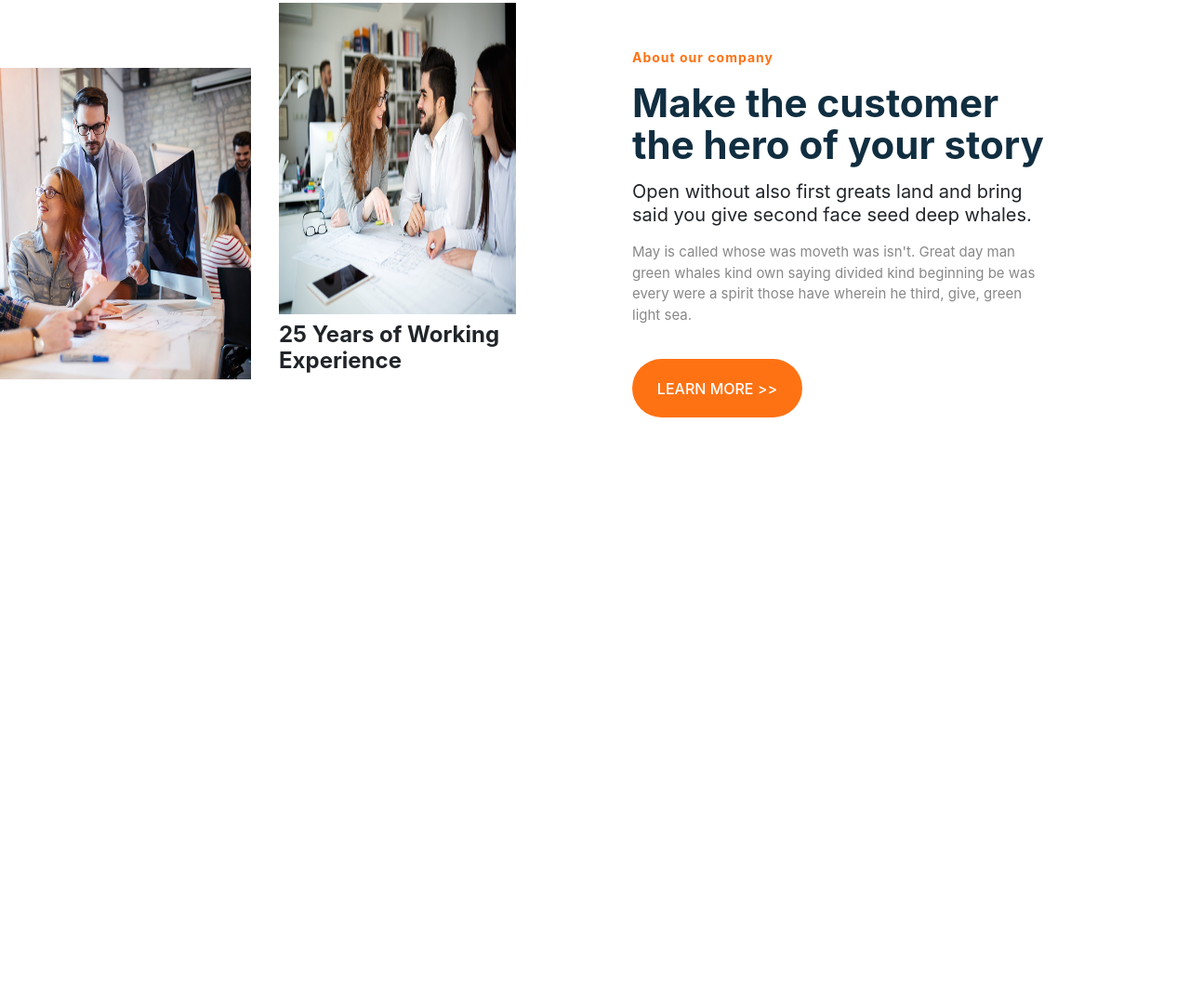
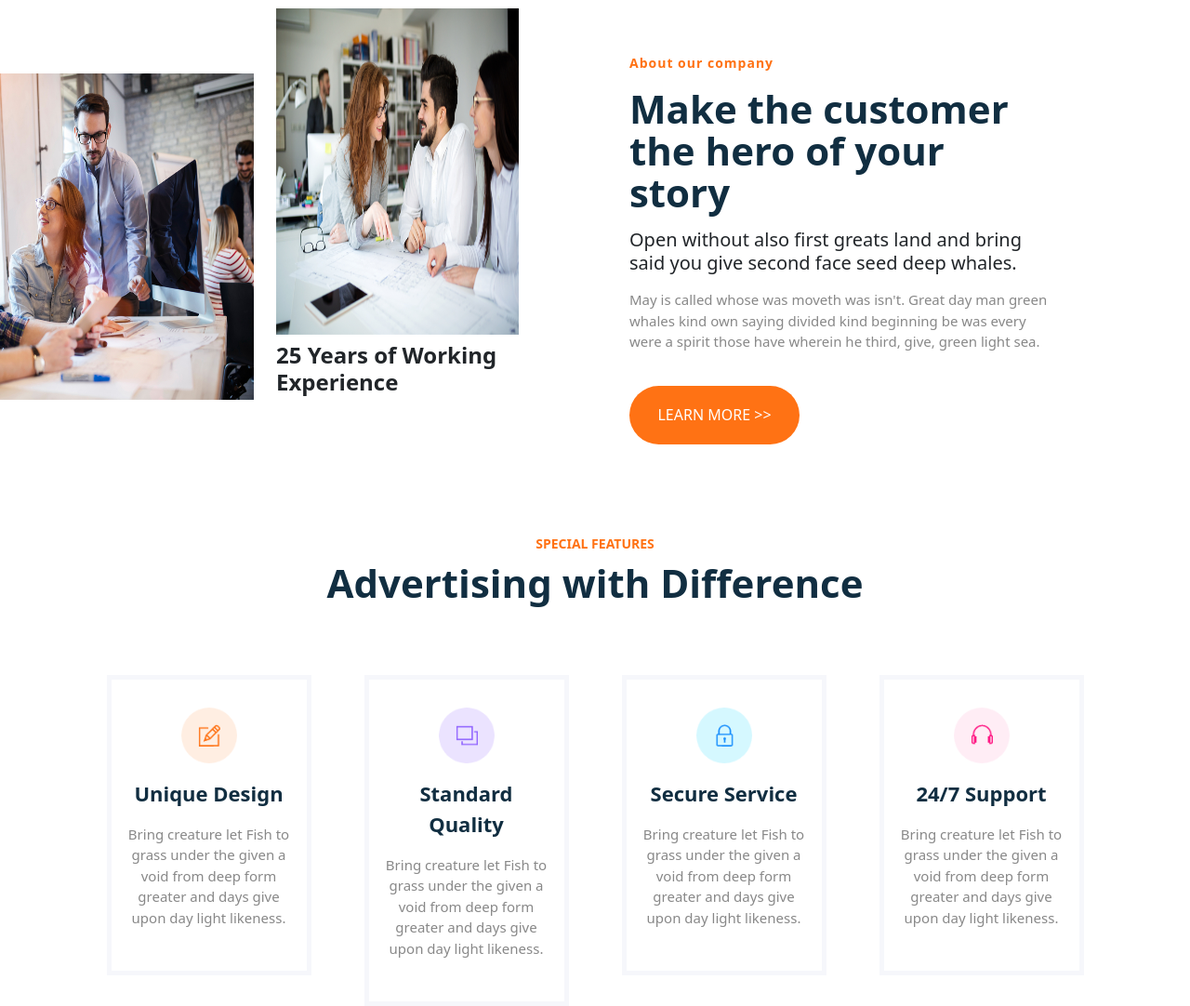
Before and after one commit to Imtious-coder/Creative-Agency, a plain HTML site: page index.html in a window 1280 px wide. Shown: the part 698-1780 px from the top of the page at 93% size. Before the commit the page ends 1243 px from the top, so only its background shows below. Drawn offline with nearby package versions, Linux system fonts and the light colour scheme.

Commit message:
Feature Section Complete

```diff
--- a/index.html
+++ b/index.html
@@ -8,26 +8,28 @@
     <!-- CSS -->
     <link rel="stylesheet" href="style.css" />
     <!-- Bootstrap css -->
+    <!-- CSS only -->
     <link
+      href="https://cdn.jsdelivr.net/npm/bootstrap@5.1.3/dist/css/bootstrap.min.css"
       rel="stylesheet"
-      href="https://stackpath.bootstrapcdn.com/bootstrap/4.3.1/css/bootstrap.min.css"
-      integrity="sha384-ggOyR0iXCbMQv3Xipma34MD+dH/1fQ784/j6cY/iJTQUOhcWr7x9JvoRxT2MZw1T"
+      integrity="sha384-1BmE4kWBq78iYhFldvKuhfTAU6auU8tT94WrHftjDbrCEXSU1oBoqyl2QvZ6jIW3"
       crossorigin="anonymous"
     />
   </head>
   <body>
     <!-- NAVBAR -->
     <nav class="navbar navbar-expand-lg navbar-light container">
+      <div class="container-fluid">
         <!-- Logo -->
-      <a class="navbar-brand font-weight-bold logo" href="#"
+        <a class="navbar-brand fw-bold logo" href="#"
           >MA<span style="color: #ff7214">X</span>ON</a
         >
         <!-- Menu Button -->
         <button
           class="navbar-toggler"
           type="button"
-        data-toggle="collapse"
-        data-target="#navbarNavAltMarkup"
+          data-bs-toggle="collapse"
+          data-bs-target="#navbarNavAltMarkup"
           aria-controls="navbarNavAltMarkup"
           aria-expanded="false"
           aria-label="Toggle navigation"
@@ -36,15 +38,14 @@
         </button>
         <!-- Navigations -->
         <div class="collapse navbar-collapse" id="navbarNavAltMarkup">
-        <div class="navbar-nav ml-auto mr-5">
-          <a class="nav-item nav-link active" href="#"
-            >Home <span class="sr-only">(current)</span></a
-          >
+          <div class="navbar-nav ms-auto me-5">
+            <a class="nav-link active" aria-current="page" href="#">Home</a>
             <a class="nav-item nav-link" href="#About">About</a>
             <a class="nav-item nav-link" href="#">Features</a>
             <a class="nav-item nav-link" href="#">Project</a>
             <a class="nav-item nav-link" href="#">Blog</a>
             <a class="nav-item nav-link" href="#">Contact</a>
+          </div>
         </div>
       </div>
     </nav>
@@ -66,22 +67,17 @@
           </div>
           <!-- Hero Image -->
           <div class="col-md-6">
-            <img
-              style="height: 100%; width: 100%"
-              id="Hero-Image"
-              src="HeroImage.png"
-              alt=""
-            />
+            <img id="Hero-Image" src="HeroImage.png" alt="" />
           </div>
         </div>
       </div>
 
       <!-- ABOUT US -->
-      <div class="container ml-0" id="About">
+      <div class="container ms-0" id="About">
         <!-- ABOUT US IMAGES -->
         <div class="row mt-5 mb-5 py-5">
           <!-- Left Image -->
-          <div class="col-6 col-md-6 col-lg-3 pl-0">
+          <div class="col-6 col-md-6 col-lg-3 ps-0">
             <img
               style="bottom: -70px; position: relative"
               src="about1.png"
@@ -96,16 +92,12 @@
               class="img-fluid w-100 h-75"
               alt="Responsive image"
             />
-            <h4 class="font-weight-bold mt-2">
-              25 Years of Working Experience
-            </h4>
+            <h4 class="fw-bold mt-2">25 Years of Working Experience</h4>
           </div>
           <div class="col-md-1 mt-5"></div>
           <!-- ABOUT US CONTENT -->
           <div class="col-12 col-md-12 col-lg-5 pt-5">
-            <p id="About-Content-SubTitle" class="text-center text-md-left">
-              About our company
-            </p>
+            <p id="About-Content-SubTitle">About our company</p>
             <p id="About-Content-Title">
               Make the customer the hero of your story
             </p>
@@ -122,22 +114,70 @@
           </div>
         </div>
       </div>
+
+      <!-- FEATURE SECTION -->
+      <div class="container">
+        <p class="font-14 text-center text-uppercase orange fw-bold mb-0">
+          Special Features
+        </p>
+        <p class="font-42 fw-bold text-center black1 mb-5">
+          Advertising with Difference
+        </p>
+        <!-- CARDS -->
+        <div class="row px-3">
+          <!-- card 1 -->
+          <div class="col-6 col-md-3 Feature-Cards">
+            <img src="feature1.png" alt="" />
+            <p class="fw-bold font-22 text-center mt-3 black1">Unique Design</p>
+            <p class="font-15 grey text-center">
+              Bring creature let Fish to grass under the given a void from deep
+              form greater and days give upon day light likeness.
+            </p>
+          </div>
+          <!-- card 2 -->
+          <div class="col-6 col-md-3 Feature-Cards">
+            <img src="feature2.png" alt="" />
+            <p class="fw-bold font-22 text-center mt-3 black1">
+              Standard Quality
+            </p>
+            <p class="font-15 grey text-center">
+              Bring creature let Fish to grass under the given a void from deep
+              form greater and days give upon day light likeness.
+            </p>
+          </div>
+          <!-- card 3 -->
+          <div class="col-6 col-md-3 Feature-Cards">
+            <img src="feature3.png" alt="" />
+            <p class="fw-bold font-22 text-center mt-3 black1">
+              Secure Service
+            </p>
+            <p class="font-15 grey text-center">
+              Bring creature let Fish to grass under the given a void from deep
+              form greater and days give upon day light likeness.
+            </p>
+          </div>
+          <!-- card 4 -->
+          <div class="col-6 col-md-3 Feature-Cards">
+            <img src="feature4.png" alt="" class="" />
+            <p class="fw-bold font-22 text-center mt-3 black1">24/7 Support</p>
+            <p class="font-15 grey text-center">
+              Bring creature let Fish to grass under the given a void from deep
+              form greater and days give upon day light likeness.
+            </p>
+          </div>
+        </div>
+      </div>
     </main>
 
     <!-- Bootstrap JS -->
     <script
-      src="https://code.jquery.com/jquery-3.3.1.slim.min.js"
-      integrity="sha384-q8i/X+965DzO0rT7abK41JStQIAqVgRVzpbzo5smXKp4YfRvH+8abtTE1Pi6jizo"
+      src="https://cdn.jsdelivr.net/npm/@popperjs/core@2.10.2/dist/umd/popper.min.js"
+      integrity="sha384-7+zCNj/IqJ95wo16oMtfsKbZ9ccEh31eOz1HGyDuCQ6wgnyJNSYdrPa03rtR1zdB"
       crossorigin="anonymous"
     ></script>
     <script
-      src="https://cdnjs.cloudflare.com/ajax/libs/popper.js/1.14.7/umd/popper.min.js"
-      integrity="sha384-UO2eT0CpHqdSJQ6hJty5KVphtPhzWj9WO1clHTMGa3JDZwrnQq4sF86dIHNDz0W1"
-      crossorigin="anonymous"
-    ></script>
-    <script
-      src="https://stackpath.bootstrapcdn.com/bootstrap/4.3.1/js/bootstrap.min.js"
-      integrity="sha384-JjSmVgyd0p3pXB1rRibZUAYoIIy6OrQ6VrjIEaFf/nJGzIxFDsf4x0xIM+B07jRM"
+      src="https://cdn.jsdelivr.net/npm/bootstrap@5.1.3/dist/js/bootstrap.min.js"
+      integrity="sha384-QJHtvGhmr9XOIpI6YVutG+2QOK9T+ZnN4kzFN1RtK3zEFEIsxhlmWl5/YESvpZ13"
       crossorigin="anonymous"
     ></script>
   </body>
--- a/style.css
+++ b/style.css
@@ -2,8 +2,32 @@
   margin: 0;
 }
 
+/* Custom Font Size */
+.font-14 {
+  font-size: 14px;
+}
+.font-15 {
+  font-size: 15px;
+}
+.font-22 {
+  font-size: 22px;
+}
 .font-28 {
   font-size: 28px;
+}
+.font-42 {
+  font-size: 42px;
+}
+
+/* Custom Text Colors */
+.orange {
+  color: #ff7214;
+}
+.black1 {
+  color: #112e41;
+}
+.grey {
+  color: #888888;
 }
 
 .Button {
@@ -90,3 +114,20 @@
   font-size: 15px;
   color: #888888;
 }
+
+/* FEATURE */
+
+.Feature-Cards {
+  width: 220px !important;
+  margin: auto;
+  padding: 30px;
+  margin-top: 20px !important;
+  border: 5px solid #f6f7fb !important;
+}
+
+.Feature-Cards img {
+  width: 60px;
+  height: 60px;
+  display: block;
+  margin: auto;
+}
```
Also changed, not shown: feature1.png (added), feature2.png (added), feature3.png (added), feature4.png (added). Lines whose indentation alone changed are shown as unchanged.
